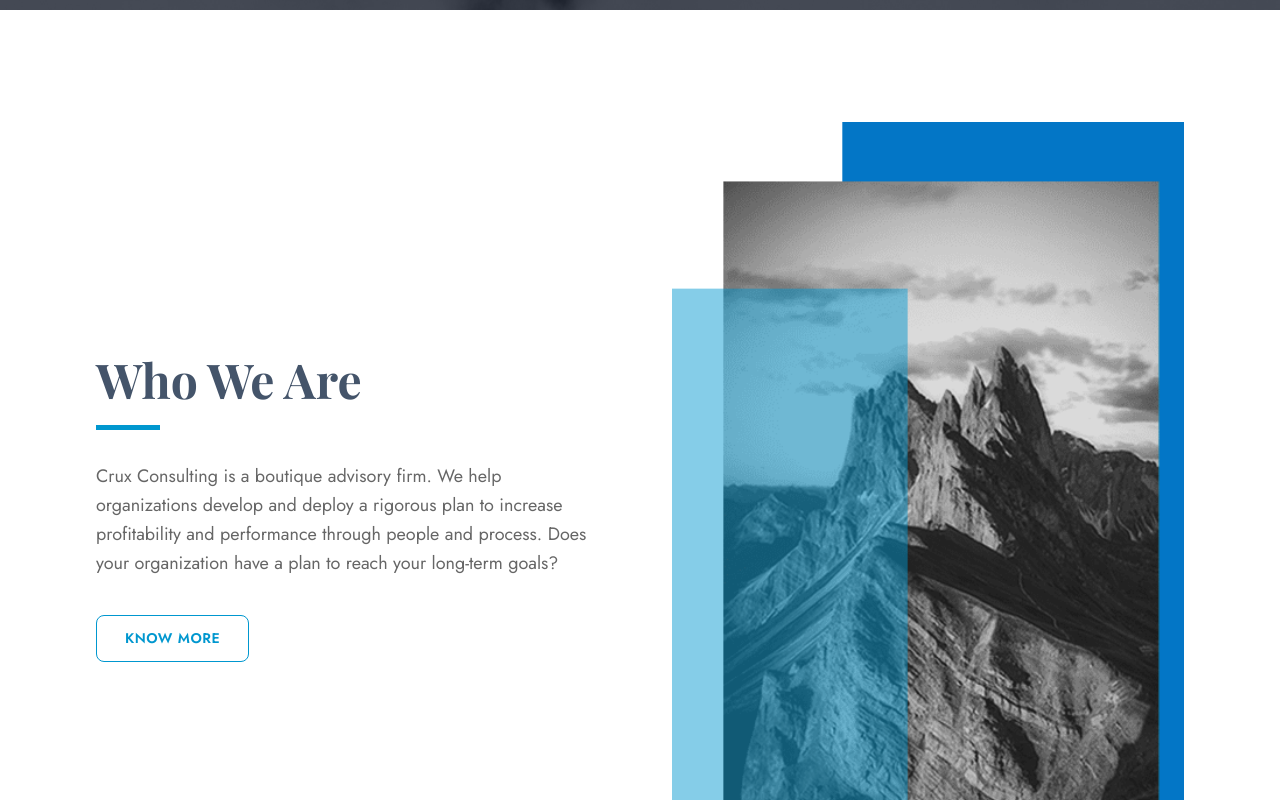
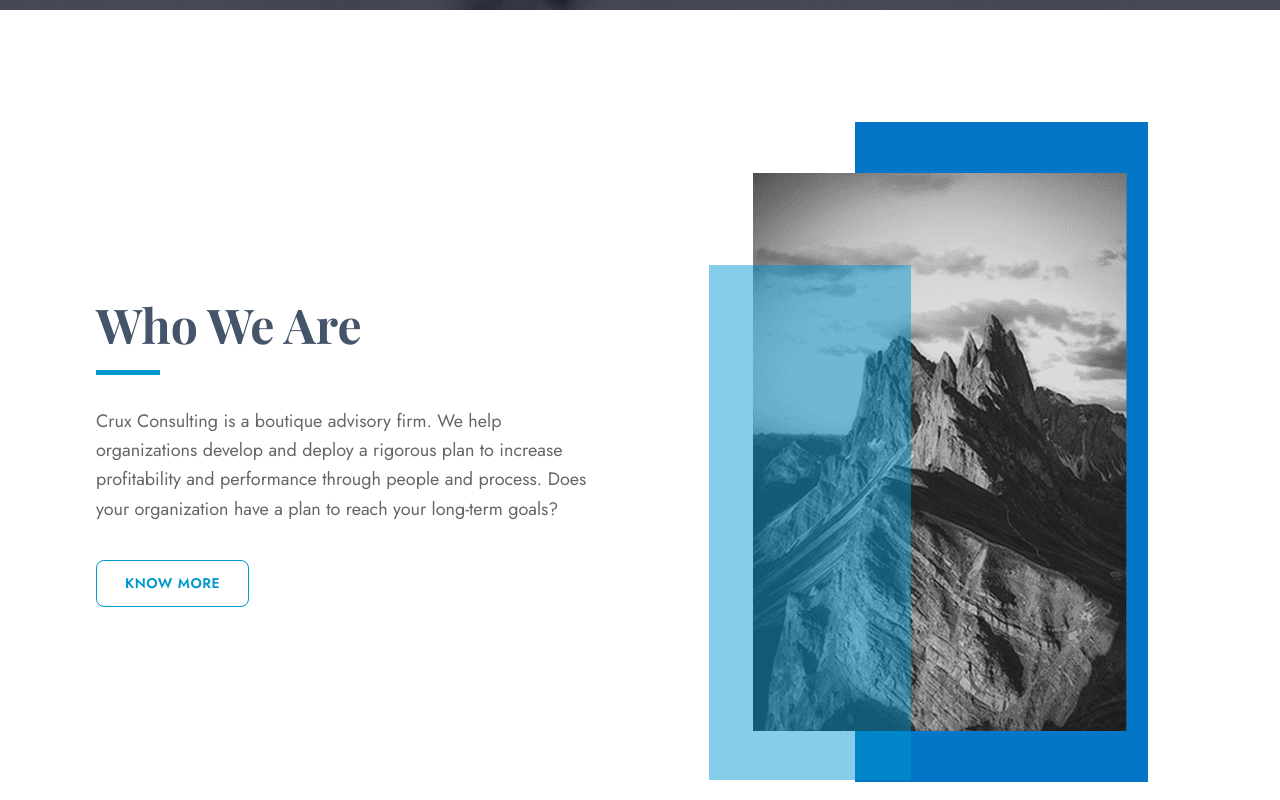
Before and after one commit to ronnie-rios/thecruxtx, a Next.js app: page / in a window 1280 px wide. Shown: the part 620-1420 px from the top of the page. Built offline with nearby package versions, Linux system fonts and the light colour scheme; a web font is replaced by a local one.

Commit message:
css stuff

```diff
--- a/src/components/sections/Hero.tsx
+++ b/src/components/sections/Hero.tsx
@@ -22,7 +22,7 @@ export default function Hero() {
       {/* Neutral scrim — keeps the photo legible without tinting it. */}
       <div className="absolute inset-0 bg-gray-900/65" />
 
-      <Container className="relative py-28 sm:py-40">
+      <Container className="relative py-32 sm:py-40">
         <motion.div
           className="max-w-2xl"
           initial={reduceMotion ? false : { opacity: 0, y: 16 }}
--- a/src/components/sections/PageHero.tsx
+++ b/src/components/sections/PageHero.tsx
@@ -12,7 +12,7 @@ export default function PageHero({
 }) {
   return (
     <section
-      className={`relative isolate overflow-hidden py-28 sm:py-40 ${
+      className={`relative isolate flex min-h-104 items-center overflow-hidden py-32 sm:min-h-128 sm:py-40 ${
         image ? "bg-gray-900" : "bg-crux-navy"
       }`}
     >
--- a/src/components/sections/WhoWeAre.tsx
+++ b/src/components/sections/WhoWeAre.tsx
@@ -21,16 +21,18 @@ export default function WhoWeAre() {
             </div>
           </div>
 
-          {/* Decorative only — hidden on mobile, where a square image costs a
-              screenful of scroll without adding information. */}
+          {/* Decorative only — hidden on mobile, where the image costs a
+              screenful of scroll without adding information. Capped at the
+              source's native 439px: the file has no detail beyond that, so
+              letting it fill the column just upscales it into mush. */}
           <div className="hidden md:block">
             <Image
               src="/Mountain-Peak_BW1-split.png"
               alt=""
-              width={720}
-              height={720}
-              sizes="50vw"
-              className="h-auto w-full object-cover"
+              width={439}
+              height={660}
+              sizes="439px"
+              className="mx-auto h-auto w-full max-w-[439px]"
             />
           </div>
         </div>
```
